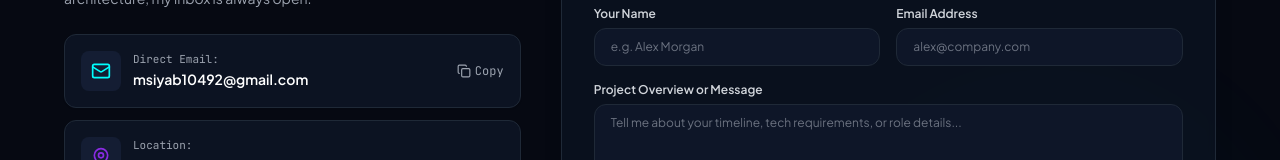
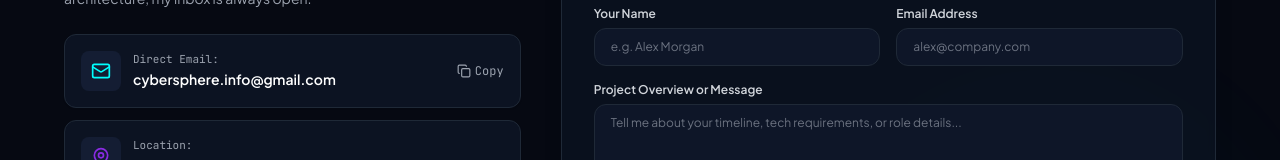
Before and after one commit to siyabahmad13/AHMAD-PORTFOLIO, a React (Vite) app: page / in a window 1280 px wide. Shown: the part 7291-7451 px from the top of the page. Built offline with nearby package versions, Linux system fonts and the light colour scheme.

Commit message:
email changed

```diff
--- a/components/Contact.tsx
+++ b/components/Contact.tsx
@@ -81,7 +81,7 @@ const Contact: React.FC = () => {
                     <div>
                       <span className="text-[11px] font-mono text-slate-400 dark:text-gray-400 block">Direct Email:</span>
                       <span className="text-sm font-semibold text-slate-900 dark:text-white group-hover:text-neon-blue dark:group-hover:text-neon-cyan transition-colors">
-                        msiyab10492@gmail.com
+                        cybersphere.info@gmail.com
                       </span>
                     </div>
                   </div>
```
